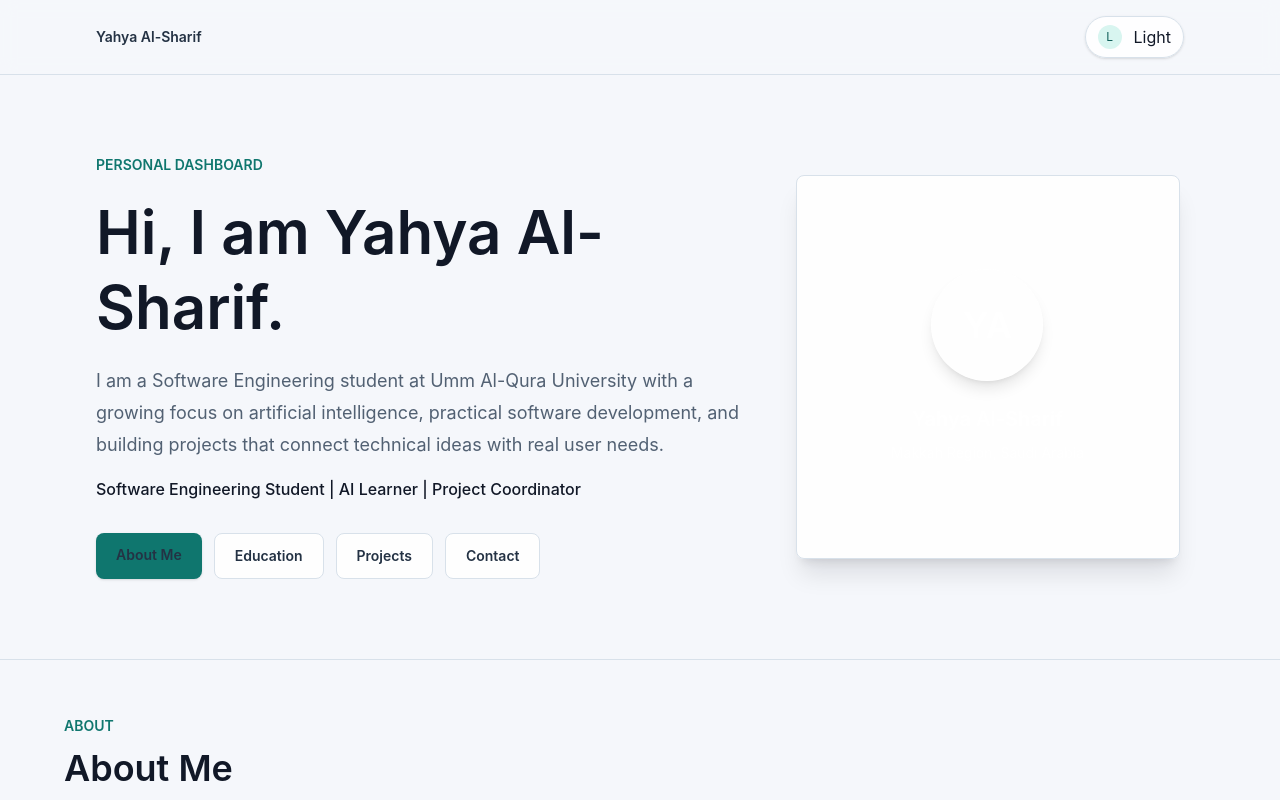
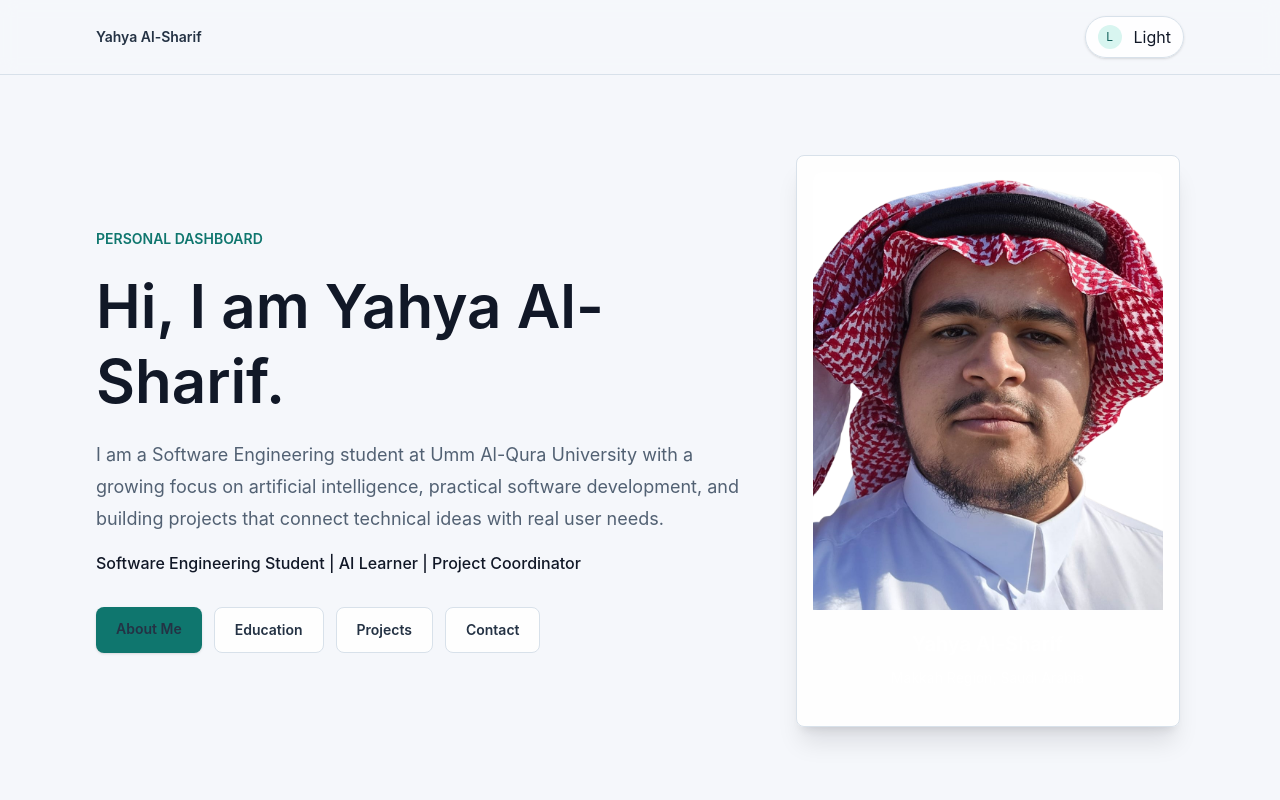
Before and after one commit to YahyaAlsharif/personal-dashboard, a React (Vite) app: page / in a window 1280 px wide. Shown: the top 800 px of the page. Built offline with nearby package versions, Linux system fonts and the light colour scheme.

Commit message:
feat: Add profile image and README guide

```diff
--- a/src/sections/HeroSection.tsx
+++ b/src/sections/HeroSection.tsx
@@ -1,3 +1,4 @@
+import profilePicture from '../assets/profile/profile-picture.png';
 import { heroLinks, profile } from '../data/profile';
 
 export function HeroSection() {
@@ -40,13 +41,15 @@ export function HeroSection() {
 
         <div className="mx-auto w-full max-w-sm">
           <div className="rounded-lg border border-[var(--color-border)] bg-[var(--color-card)] p-4 shadow-xl shadow-slate-950/10">
-            <div className="grid aspect-square place-items-center rounded-lg bg-[var(--color-profile)] text-center">
-              <div>
-                <div className="mx-auto grid h-28 w-28 place-items-center rounded-full border border-white/40 bg-white/20 text-4xl font-semibold text-white shadow-lg">
-                  YA
-                </div>
-                <p className="mt-6 text-xl font-semibold text-white">{profile.name}</p>
-                <p className="mt-2 px-6 text-sm leading-6 text-white/85">{profile.location}</p>
+            <div className="overflow-hidden rounded-lg bg-[var(--color-profile)]">
+              <img
+                src={profilePicture}
+                alt="Yahya Al-Sharif"
+                className="aspect-[4/5] w-full object-cover object-center"
+              />
+              <div className="px-5 py-5 text-center">
+                <p className="text-xl font-semibold text-white">{profile.name}</p>
+                <p className="mt-2 text-sm leading-6 text-white/85">{profile.location}</p>
               </div>
             </div>
           </div>
```
Also changed, not shown: src/assets/profile/profile-picture.png (added), 2 other files (tests, documents, lock files or other folders).
